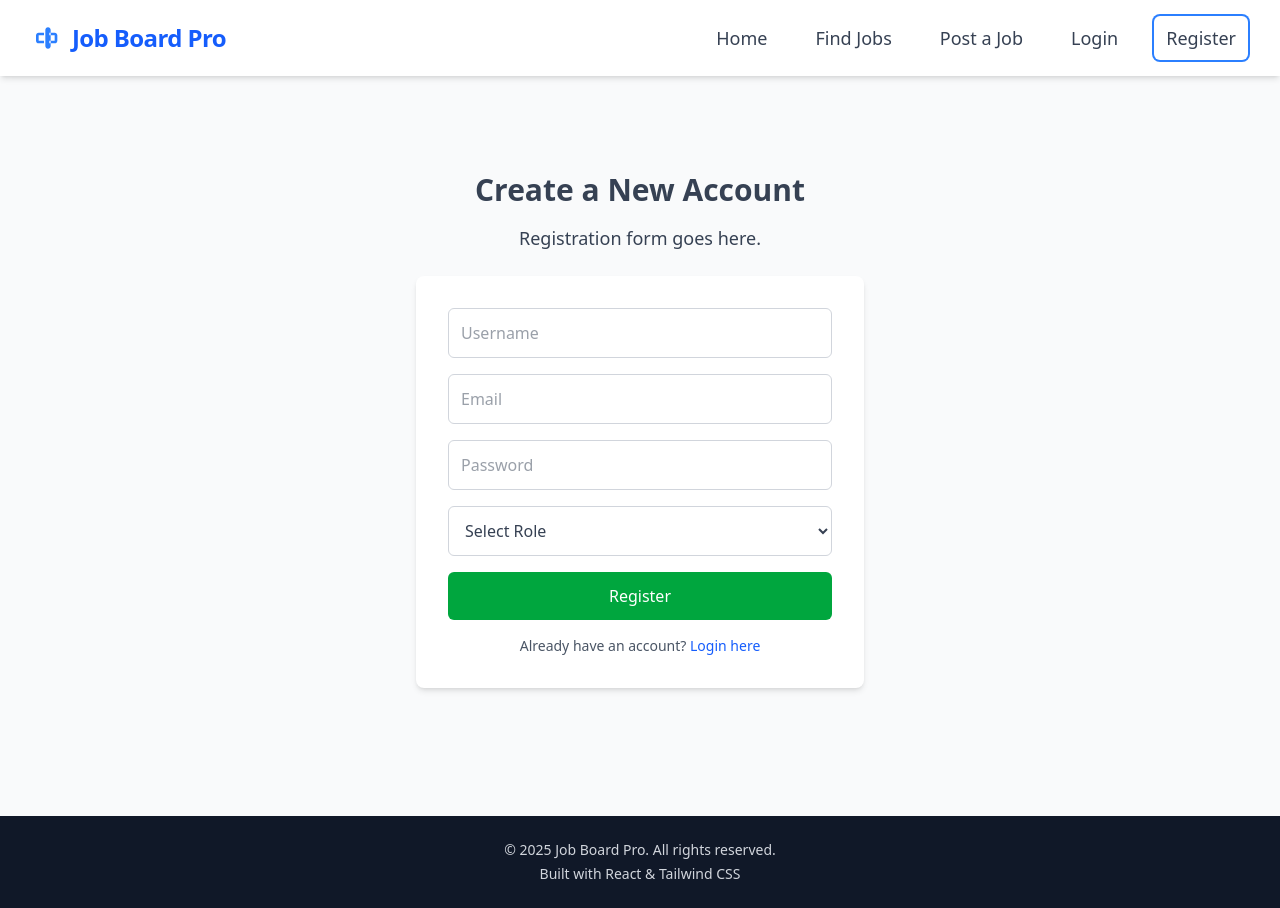
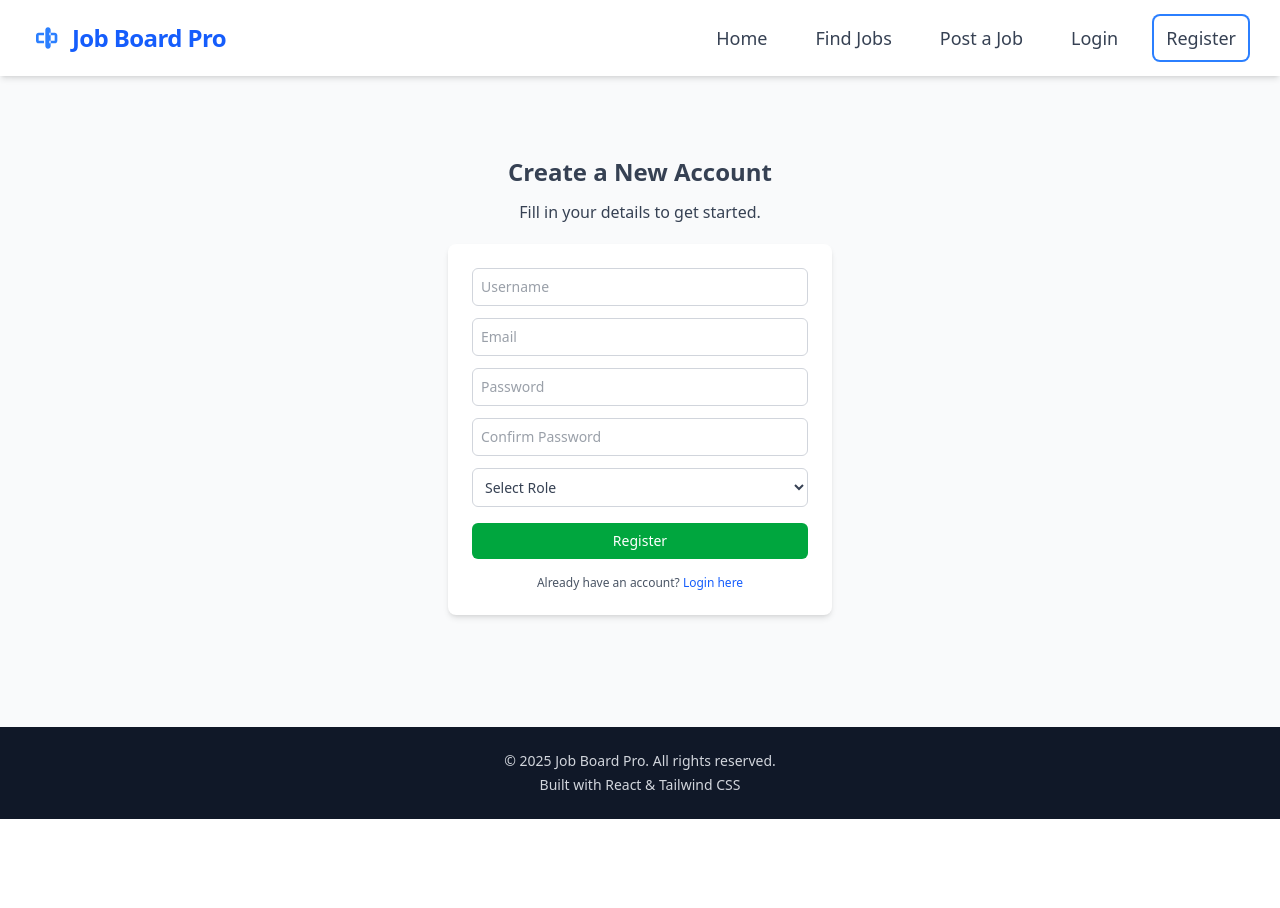
Before and after one commit to IsaacDev14/Job-Board-and-Recruitment-Platform, a React (Vite) app in the folder frontend/: page / in a window 1280 px wide. Both pictures are taken after a click on the button "Register". After the commit the page ends 819 px from the top, so only its background shows below. Built offline with nearby package versions, Linux system fonts and the light colour scheme.

Commit message:
adds confirm password field and reduced Register form size

```diff
--- a/frontend/src/pages/Register.tsx
+++ b/frontend/src/pages/Register.tsx
@@ -8,34 +8,40 @@ import React from 'react';
  */
 const Register: React.FC = () => {
   return (
-    <div className="py-20 text-center text-gray-700 min-h-[50vh] flex flex-col justify-center items-center">
-      <h2 className="text-3xl font-bold mb-4">Create a New Account</h2>
-      <p className="text-lg mb-6">Registration form goes here.</p>
-      <div className="bg-white p-8 rounded-lg shadow-md w-full max-w-md">
+    <div className="py-16 text-center text-gray-700 min-h-[50vh] flex flex-col justify-center items-center">
+      <h2 className="text-2xl font-bold mb-3">Create a New Account</h2>
+      <p className="text-base mb-5">Fill in your details to get started.</p>
+
+      <div className="bg-white p-6 rounded-lg shadow-md w-full max-w-sm">
         <input
           type="text"
           placeholder="Username"
-          className="w-full p-3 mb-4 border border-gray-300 rounded-md"
+          className="w-full p-2 mb-3 border border-gray-300 rounded-md text-sm"
         />
         <input
           type="email"
           placeholder="Email"
-          className="w-full p-3 mb-4 border border-gray-300 rounded-md"
+          className="w-full p-2 mb-3 border border-gray-300 rounded-md text-sm"
         />
         <input
           type="password"
           placeholder="Password"
-          className="w-full p-3 mb-4 border border-gray-300 rounded-md"
+          className="w-full p-2 mb-3 border border-gray-300 rounded-md text-sm"
         />
-        <select className="w-full p-3 mb-4 border border-gray-300 rounded-md">
+        <input
+          type="password"
+          placeholder="Confirm Password"
+          className="w-full p-2 mb-3 border border-gray-300 rounded-md text-sm"
+        />
+        <select className="w-full p-2 mb-4 border border-gray-300 rounded-md text-sm">
           <option value="">Select Role</option>
           <option value="job_seeker">Job Seeker</option>
           <option value="recruiter">Recruiter</option>
         </select>
-        <button className="w-full bg-green-600 text-white p-3 rounded-md hover:bg-green-700">
+        <button className="w-full bg-green-600 text-white py-2 rounded-md hover:bg-green-700 text-sm">
           Register
         </button>
-        <p className="text-sm text-gray-600 mt-4">
+        <p className="text-xs text-gray-600 mt-4">
           Already have an account?{' '}
           <button
             onClick={() => alert('Navigate to Login')}
```
